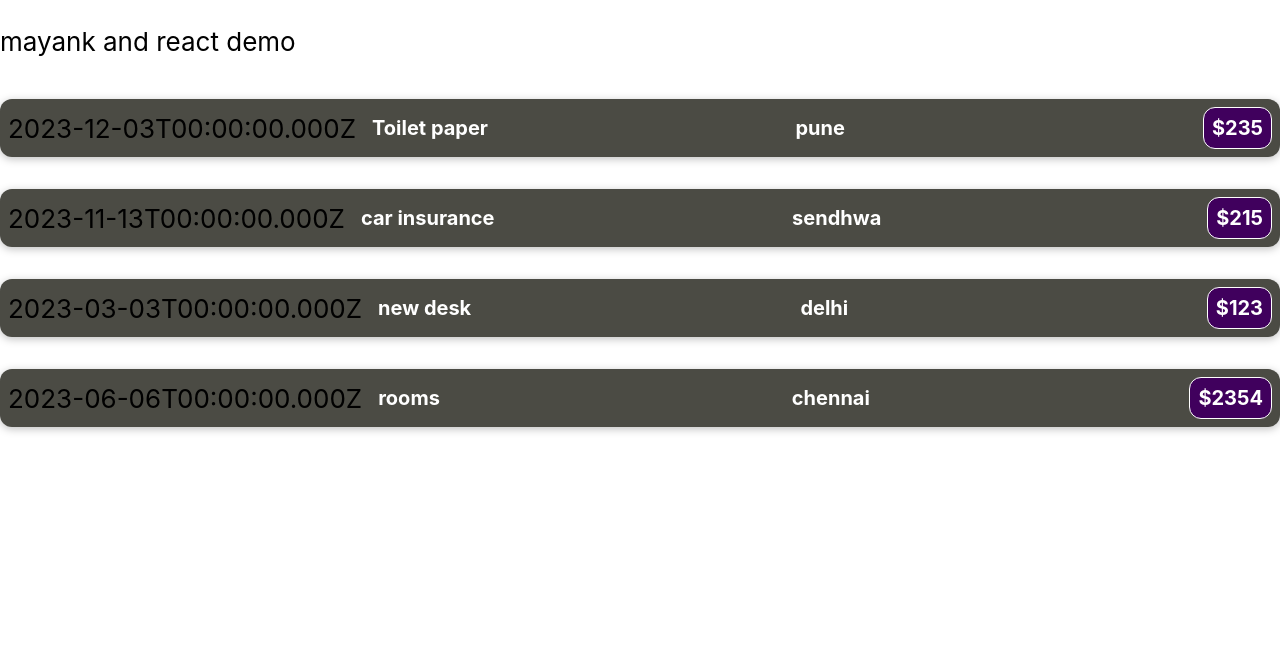
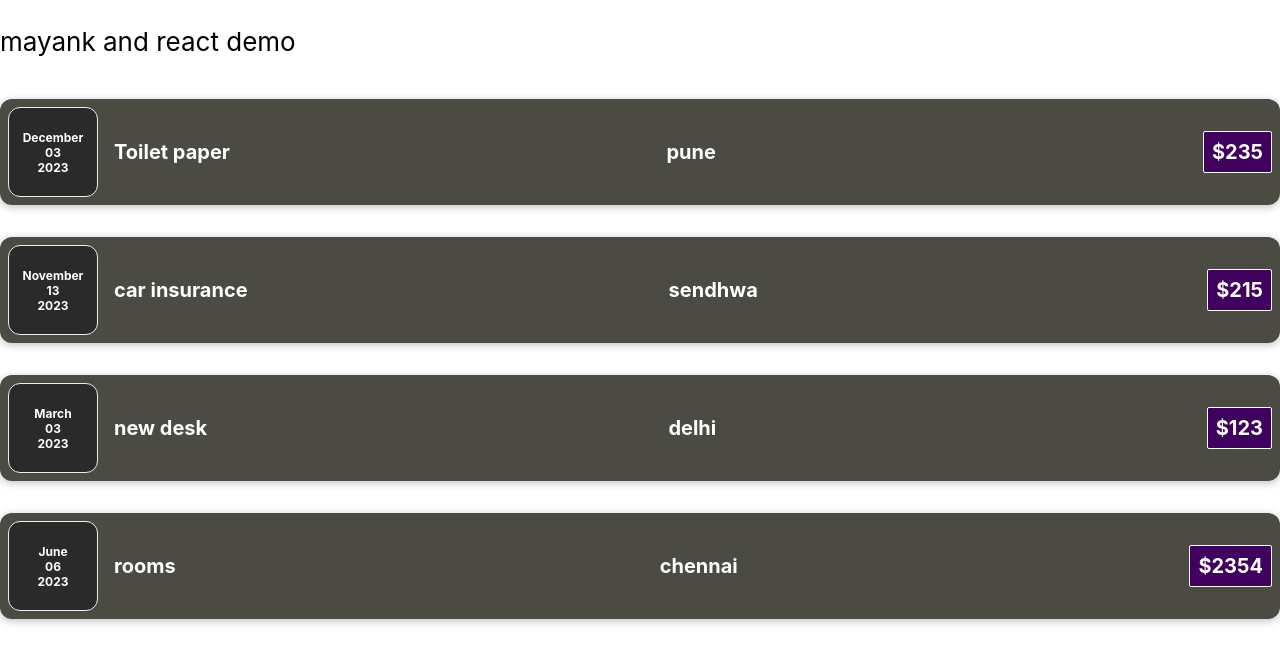
Before and after one commit to mayankvaidya436/my-app, a React (Create React App) app: page / in a window 1280 px wide. Shown: the top 664 px of the page. Built offline with nearby package versions, Linux system fonts and the light colour scheme.

Commit message:
ExpenseDetails

```diff
--- /dev/null
+++ b/src/components/ExpenseDate.css
@@ -0,0 +1,24 @@
+.expense-date{
+    display: flex;
+    flex-direction: column;
+    width: 5.5rem;
+    height: 5.5rem;
+    border: 1px solid #ececec;
+    background-color: #2a2a2a;
+    color: white;
+    border-radius: 12px;
+    align-items: center;
+    justify-content: center;
+}
+.expense-date__month{
+    font-size: 0.75rem;
+    font-weight: bold;
+}
+.expense-date__day{
+    font-size: 0.75rem;
+    font-weight: bold;
+}
+.expense-date__year{
+    font-size: 0.75rem;
+    font-weight: bold;
+}
--- /dev/null
+++ b/src/components/ExpenseDate.js
@@ -0,0 +1,15 @@
+import './ExpenseDate.css';
+
+function ExpenseDate(props){
+    const month= props.date.toLocaleString('en-US',{month:'long'});
+    const day=props.date.toLocaleString('en-US',{day:'2-digit'});
+    const year=props.date.getFullYear();
+     return (
+         <div className="expense-date">
+         <div className="expense-date__month">{month}</div>
+         <div className="expense-date__day">{day}</div>
+         <div className="expense-date__year">{year}</div>
+         </div>);
+
+}
+export default ExpenseDate;
--- /dev/null
+++ b/src/components/ExpenseDetials.js
@@ -0,0 +1,12 @@
+function ExpenseDetials(props)
+{
+ return( <div  className="expense-item__desc">
+    <h2> {props.title}</h2>
+            <h2>{props.location}</h2>
+            <div className="expense-item__price">${props.amount}</div>
+
+ </div>
+
+ )
+}
+export default ExpenseDetials;
--- a/src/components/Expenseitem.css
+++ b/src/components/Expenseitem.css
@@ -33,7 +33,7 @@
     background-color: #40005d;
     border: 1px  solid white;
     padding: 0.5rem;
-    border-radius: 12px;
+    border-radius: 2px;
 
 }
  @media (min-width: 500px) {
--- a/src/components/Expenseitem.js
+++ b/src/components/Expenseitem.js
@@ -1,17 +1,16 @@
+import ExpenseDetials from './ExpenseDetials';
+import ExpenseDate from './ExpenseDate';
 import './Expenseitem.css';
+
 
 function ExpenseItem(props)
 {
-    const expenseDate= new Date(2023,10,18);
-    const expenseTitle='car insurance';
-    const expensePrice=294.34;
-    const LocationOfExpenditure='pune';
-    return (<div className="expense-item">
-        <div>{props.date.toISOString()}</div>
+     return (<div className="expense-item">
+           <ExpenseDate date={props.date}/>
         <div  className="expense-item__desc">
-            <h2> {props.title}</h2>
-            <h2>{props.location}</h2>
-            <div className="expense-item__price">${props.amount}</div>
+           <ExpenseDetials title={props.title} location={props.location}
+           amount={props.amount}/>
+
         </div>
 
     </div>)
```
